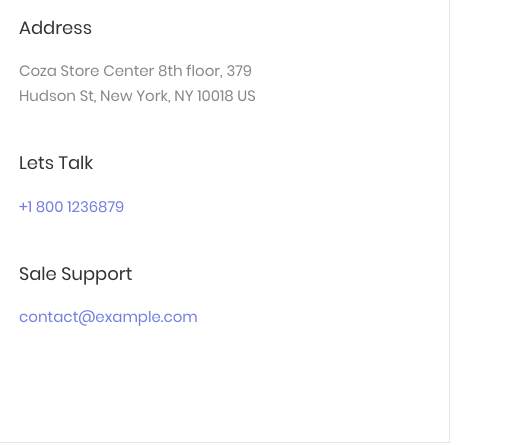
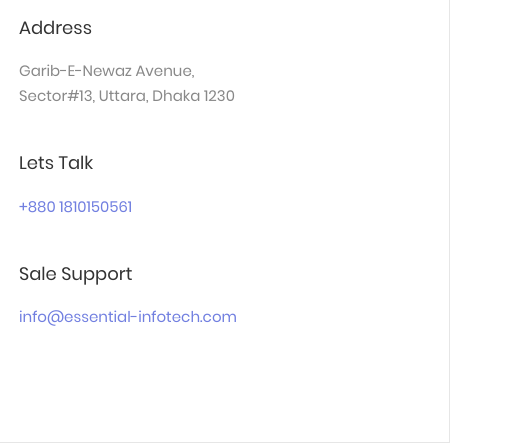
Before and after one commit to essentialinfotech/shop2, a plain HTML site: page contact.html in a window 1280 px wide. Shown: the part 566-1011 px from the top of the page, 775-1280 px from the left. Drawn offline with Linux system fonts and the light colour scheme; some packages are replaced by stand-ins of ours; a web font is replaced by a local one.

Commit message:
deployed

```diff
--- a/contact.html
+++ b/contact.html
@@ -376,7 +376,7 @@
 							</span>
 
 							<p class="stext-115 cl6 size-213 p-t-18">
-								Coza Store Center 8th floor, 379 Hudson St, New York, NY 10018 US
+								Garib-E-Newaz Avenue, Sector#13, Uttara, Dhaka 1230
 							</p>
 						</div>
 					</div>
@@ -392,7 +392,7 @@
 							</span>
 
 							<p class="stext-115 cl1 size-213 p-t-18">
-								+1 800 1236879
+								+880 1810150561
 							</p>
 						</div>
 					</div>
@@ -408,7 +408,7 @@
 							</span>
 
 							<p class="stext-115 cl1 size-213 p-t-18">
-								contact@example.com
+								info@essential-infotech.com
 							</p>
 						</div>
 					</div>
```
